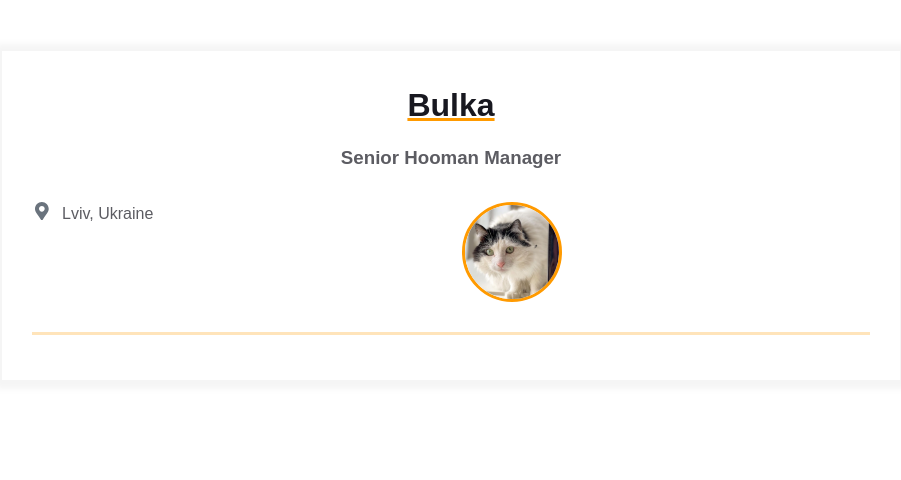
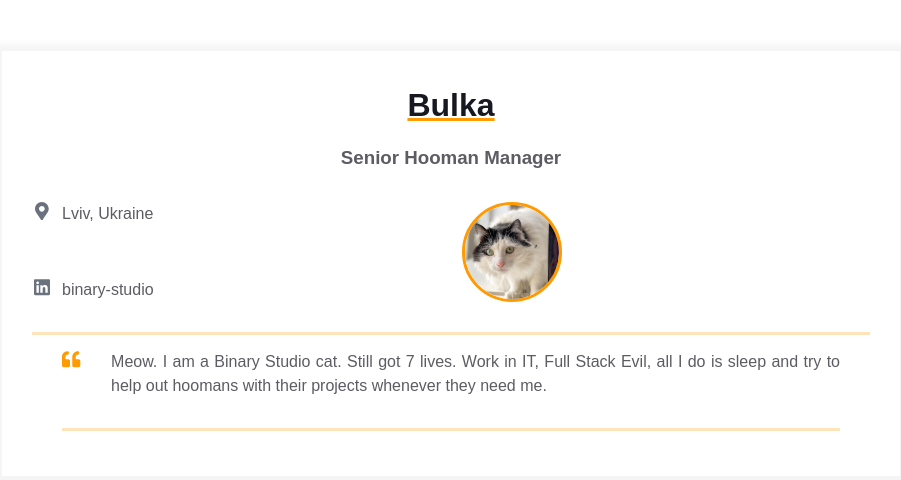
Before and after one commit to serp13/homepage, a plain HTML site: page index.html in a window 1280 px wide. Shown: the whole page, without its empty margins (189-1090 px from the left). Drawn offline with Linux system fonts and the light colour scheme.

Commit message:
Added Bulka's intro

```diff
--- a/index.html
+++ b/index.html
@@ -27,6 +27,16 @@
                 </div>
                 <span>Lviv, Ukraine</span>
               </a>
+              <a href="https://ua.linkedin.com/company/binary-studio_241166" rel="author" class="contact-info__item">
+                <div class="contact-info__item-icon-wrapper">
+                  <svg class="contact-info__item-icon" xmlns="http://www.w3.org/2000/svg" viewBox="0 0 448 512">
+                    <path
+                      d="M416 32H31.9C14.3 32 0 46.5 0 64.3v383.4C0 465.5 14.3 480 31.9 480H416c17.6 0 32-14.5 32-32.3V64.3c0-17.8-14.4-32.3-32-32.3zM135.4 416H69V202.2h66.5V416zm-33.2-243c-21.3 0-38.5-17.3-38.5-38.5S80.9 96 102.2 96c21.2 0 38.5 17.3 38.5 38.5 0 21.3-17.2 38.5-38.5 38.5zm282.1 243h-66.4V312c0-24.8-.5-56.7-34.5-56.7-34.6 0-39.9 27-39.9 54.9V416h-66.4V202.2h63.7v29.2h.9c8.9-16.8 30.6-34.5 62.9-34.5 67.2 0 79.7 44.3 79.7 101.9V416z">
+                    </path>
+                  </svg>
+                </div>
+                <span>binary-studio</span>
+              </a>
             </div>
 
               <div class="contact-info__block contact-info__block--center">
@@ -34,6 +44,25 @@
               </div>
 
               <div class="contact-info__block"></div>
+
+            </div>
+          </div>
+          <div class="container">
+            <div class="resume__block">
+              <div class="intro">
+                <div class="intro__icon-wrapper">
+                  <svg class="intro__icon" xmlns="http://www.w3.org/2000/svg" viewBox="0 0 512 512">
+                    <path
+                      d="M464 256h-80v-64c0-35.3 28.7-64 64-64h8c13.3 0 24-10.7 24-24V56c0-13.3-10.7-24-24-24h-8c-88.4 0-160 71.6-160 160v240c0 26.5 21.5 48 48 48h128c26.5 0 48-21.5 48-48V304c0-26.5-21.5-48-48-48zm-288 0H96v-64c0-35.3 28.7-64 64-64h8c13.3 0 24-10.7 24-24V56c0-13.3-10.7-24-24-24h-8C71.6 32 0 103.6 0 192v240c0 26.5 21.5 48 48 48h128c26.5 0 48-21.5 48-48V304c0-26.5-21.5-48-48-48z">
+                    </path>
+                  </svg>
+                </div>
+                <p class="intro_text">Meow.
+                  I am a Binary Studio cat. Still got 7 lives. Work in IT, Full Stack Evil,
+                  all I do is sleep and try to help out hoomans with their projects whenever
+                  they need me.
+                </p>
+              </div>
             </div>
           </div>
         </div>
```
